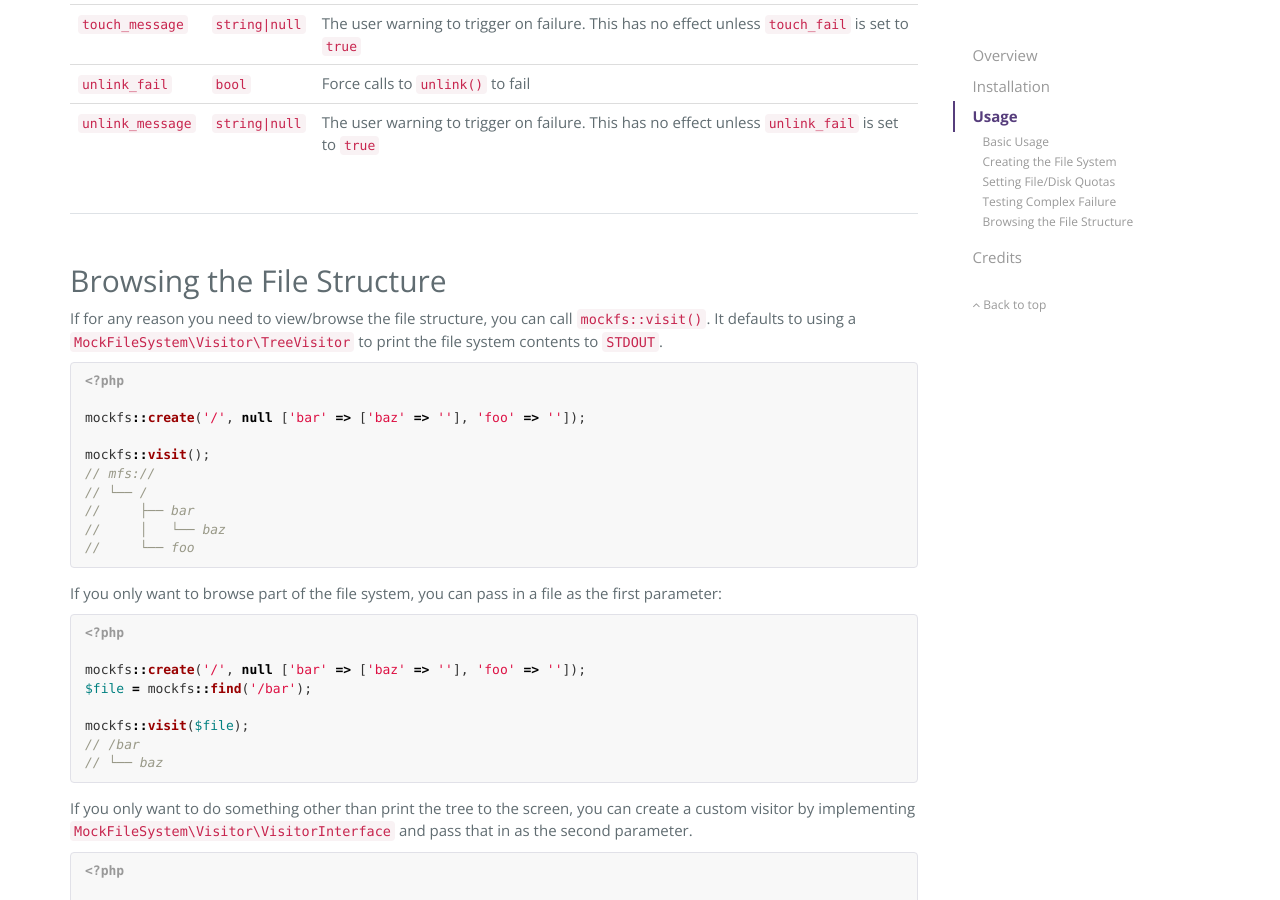
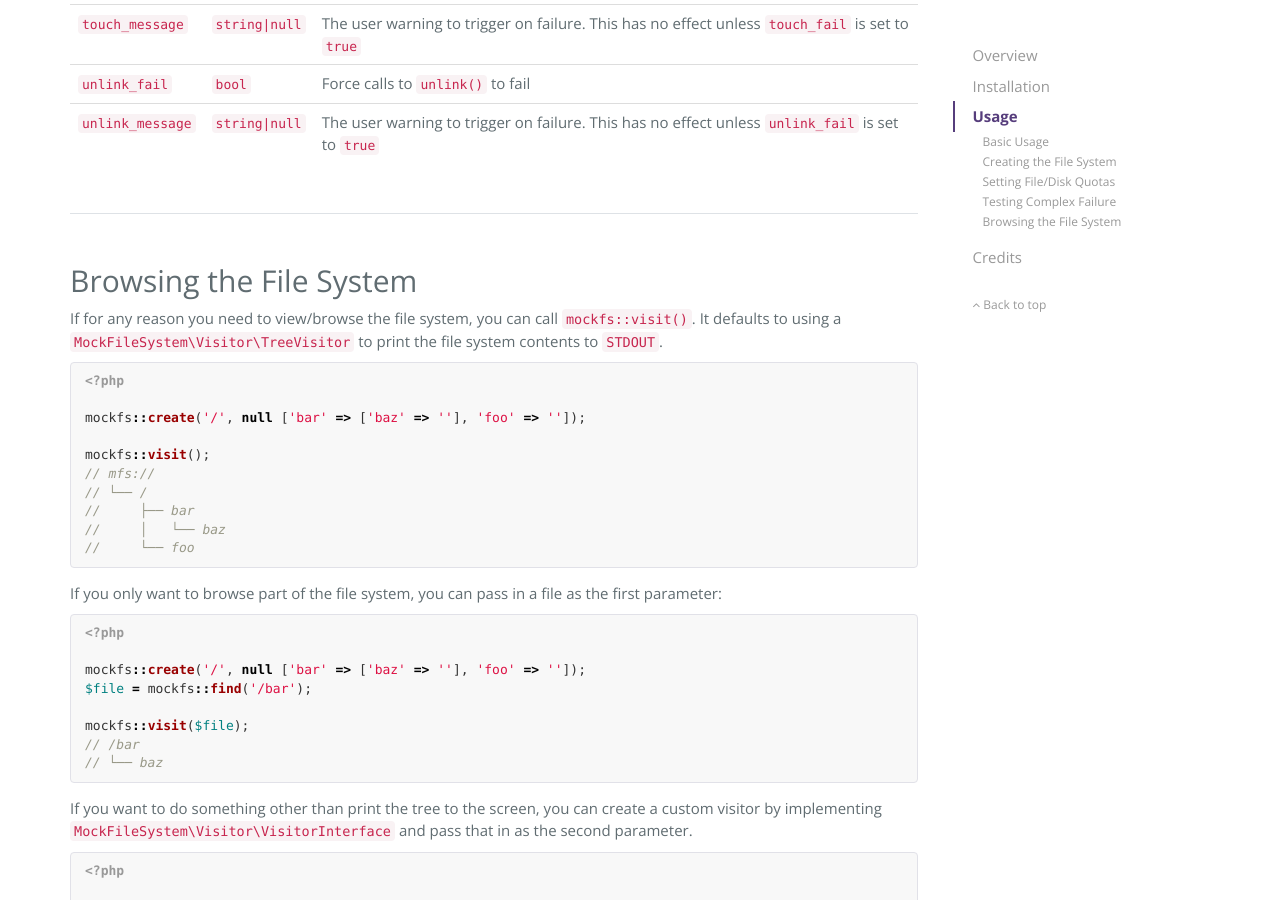
Before and after one commit to bizurkur/mockfs, a Jekyll site: the page built from docs/pages/03-usage.md, in a window 1280 px wide and 900 px high, scrolled down 9028 px. Built offline with Jekyll 4.4.1, drawn with Linux system fonts in a browser that asks for light colours; nearby versions of some CDN libraries.

Commit message:
Fix wording

````diff
--- a/docs/pages/03-usage.md
+++ b/docs/pages/03-usage.md
@@ -417,9 +417,9 @@ The following context options are available to force different types of failures
 | `unlink_message` | `string|null` | The user warning to trigger on failure. This has no effect unless `unlink_fail` is set to `true` |
 
 
-## Browsing the File Structure
+## Browsing the File System
 
-If for any reason you need to view/browse the file structure, you can call `mockfs::visit()`. It defaults to using a `MockFileSystem\Visitor\TreeVisitor` to print the file system contents to `STDOUT`.
+If for any reason you need to view/browse the file system, you can call `mockfs::visit()`. It defaults to using a `MockFileSystem\Visitor\TreeVisitor` to print the file system contents to `STDOUT`.
 
 ```php
 <?php
@@ -447,7 +447,7 @@ mockfs::visit($file);
 // └── baz
 ```
 
-If you only want to do something other than print the tree to the screen, you can create a custom visitor by implementing `MockFileSystem\Visitor\VisitorInterface` and pass that in as the second parameter.
+If you want to do something other than print the tree to the screen, you can create a custom visitor by implementing `MockFileSystem\Visitor\VisitorInterface` and pass that in as the second parameter.
 
 ```php
 <?php
````
